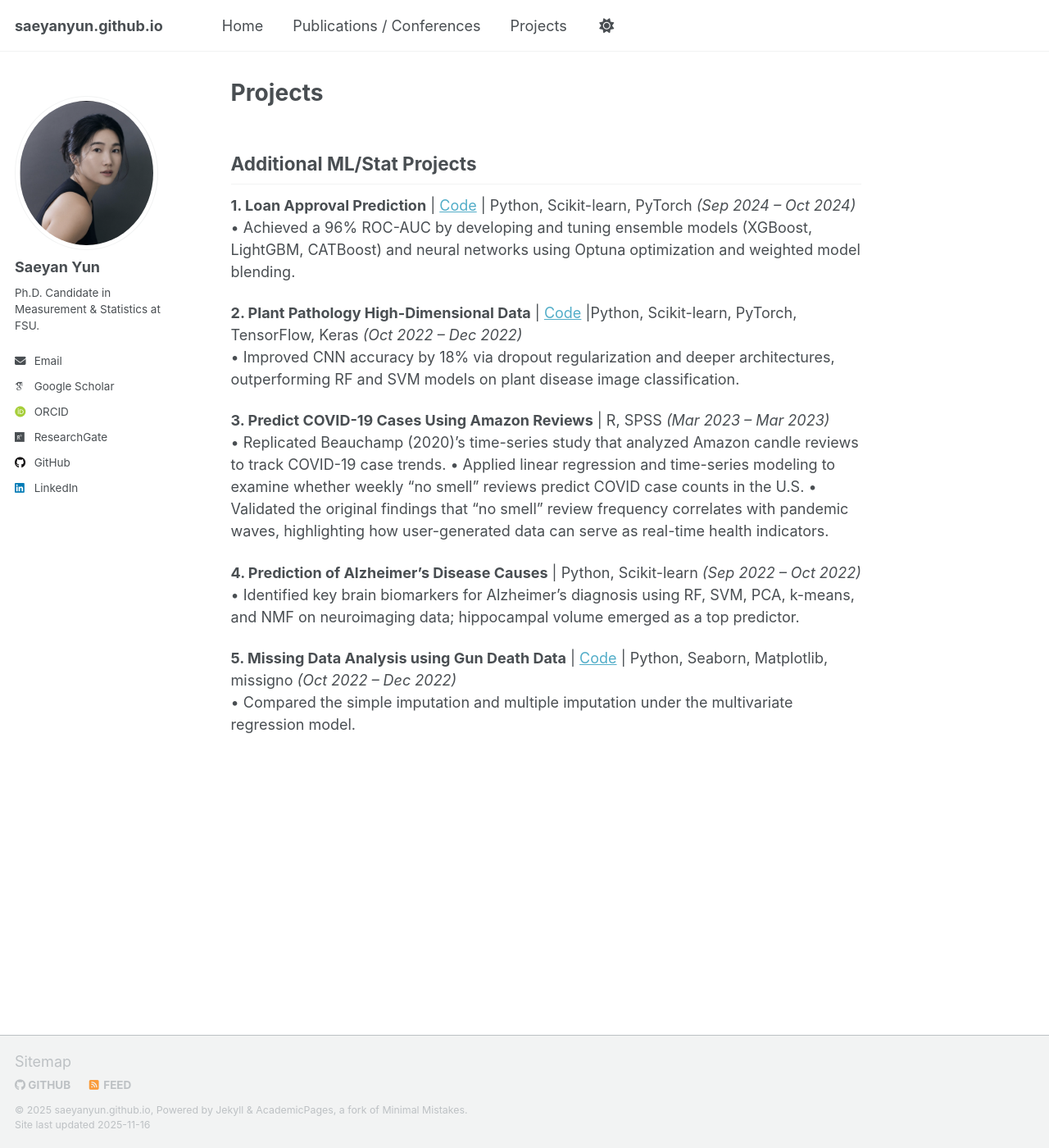
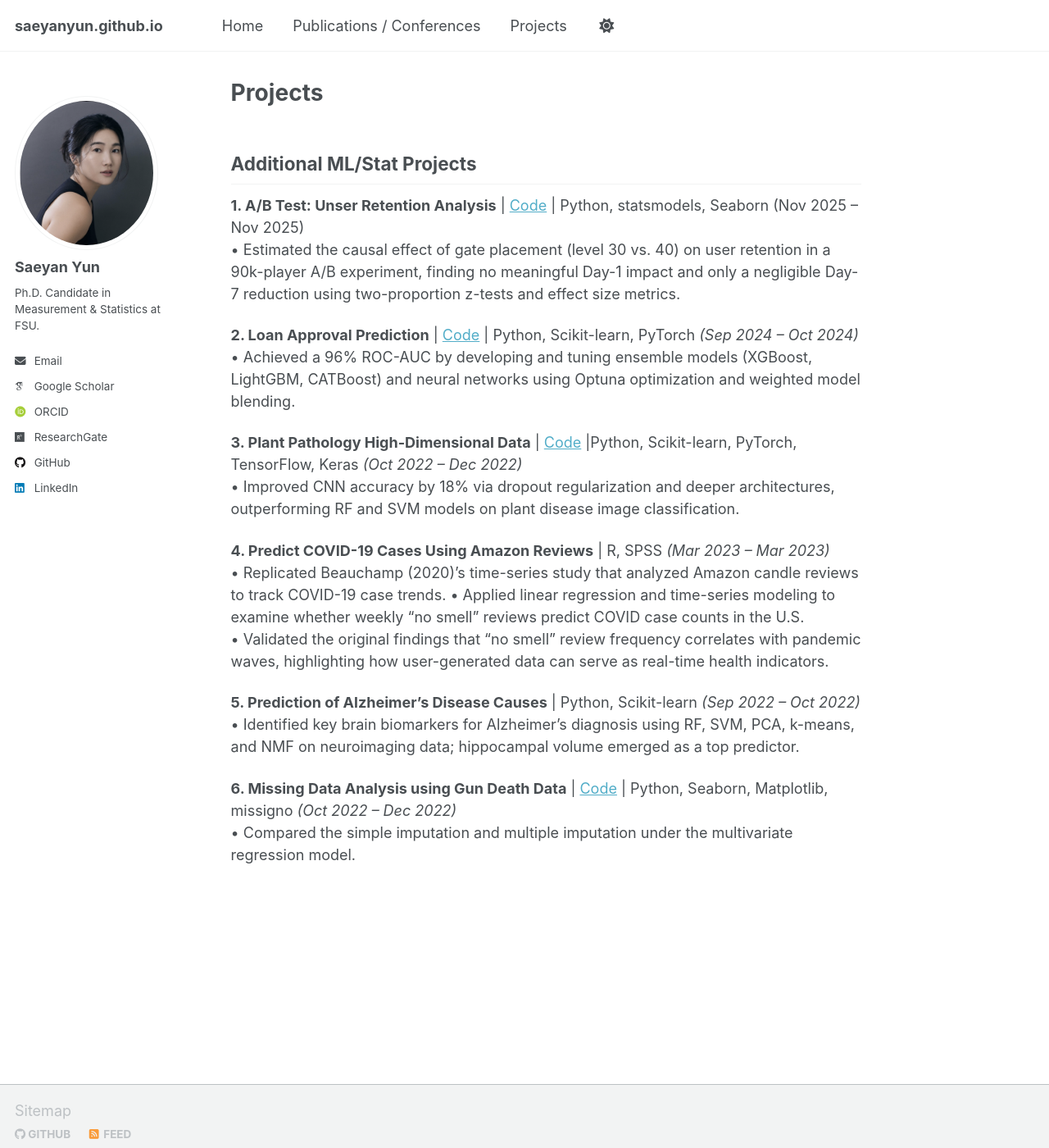
Before and after one commit to saeyanyun/saeyanyun.github.io, a Jekyll site: the page built from _pages/projects.md, in a window 1280 px wide and 1400 px high. Shown: the whole window at 82% size. Built offline with Jekyll 4.4.1, drawn with Linux system fonts in a browser that asks for light colours; some web fonts are replaced; a script that is not in the unit is left out.

Commit message:
Update projects.md

```diff
--- a/_pages/projects.md
+++ b/_pages/projects.md
@@ -7,19 +7,22 @@ author_profile: true
 
 ## Additional ML/Stat Projects
 
-**1. Loan Approval Prediction** | [Code](https://github.com/saeyanyun/loan.approval.pred.saeyan) | Python, Scikit-learn, PyTorch *(Sep 2024 – Oct 2024)*
+**1. A/B Test: Unser Retention Analysis** | [Code](https://github.com/saeyanyun/causal-ab-test-user-retention) | Python, statsmodels, Seaborn (Nov 2025 – Nov 2025)
+  •	Estimated the causal effect of gate placement (level 30 vs. 40) on user retention in a 90k-player A/B experiment, finding no meaningful Day-1 impact and only a negligible Day-7 reduction using two-proportion z-tests and effect size metrics.
+
+**2. Loan Approval Prediction** | [Code](https://github.com/saeyanyun/loan.approval.pred.saeyan) | Python, Scikit-learn, PyTorch *(Sep 2024 – Oct 2024)*
 • Achieved a 96% ROC-AUC by developing and tuning ensemble models (XGBoost, LightGBM, CATBoost) and neural networks using Optuna optimization and weighted model blending.
 
-**2. Plant Pathology High-Dimensional Data** | [Code](https://github.com/saeyanyun/plant.pathology.saeyan) |Python, Scikit-learn, PyTorch, TensorFlow, Keras *(Oct 2022 – Dec 2022)*
+**3. Plant Pathology High-Dimensional Data** | [Code](https://github.com/saeyanyun/plant.pathology.saeyan) |Python, Scikit-learn, PyTorch, TensorFlow, Keras *(Oct 2022 – Dec 2022)*
 • Improved CNN accuracy by 18% via dropout regularization and deeper architectures, outperforming RF and SVM models on plant disease image classification.
 
-**3. Predict COVID-19 Cases Using Amazon Reviews** | R, SPSS *(Mar 2023 – Mar 2023)*
+**4. Predict COVID-19 Cases Using Amazon Reviews** | R, SPSS *(Mar 2023 – Mar 2023)*
 • Replicated Beauchamp (2020)'s time-series study that analyzed Amazon candle reviews to track COVID-19 case trends.
 • Applied linear regression and time-series modeling to examine whether weekly "no smell" reviews predict COVID case counts in the U.S.
 • Validated the original findings that "no smell" review frequency correlates with pandemic waves, highlighting how user-generated data can serve as real-time health indicators.
 
-**4. Prediction of Alzheimer’s Disease Causes** | Python, Scikit-learn *(Sep 2022 – Oct 2022)*
+**5. Prediction of Alzheimer’s Disease Causes** | Python, Scikit-learn *(Sep 2022 – Oct 2022)*
 • Identified key brain biomarkers for Alzheimer’s diagnosis using RF, SVM, PCA, k-means, and NMF on neuroimaging data; hippocampal volume emerged as a top predictor.
 
-**5. Missing Data Analysis using Gun Death Data** | [Code](https://github.com/saeyanyun/saeyan.missing.data.gun/tree/main) | Python, Seaborn, Matplotlib, missigno *(Oct 2022 – Dec 2022)*
+**6. Missing Data Analysis using Gun Death Data** | [Code](https://github.com/saeyanyun/saeyan.missing.data.gun/tree/main) | Python, Seaborn, Matplotlib, missigno *(Oct 2022 – Dec 2022)*
 • Compared the simple imputation and multiple imputation under the multivariate regression model.
```
